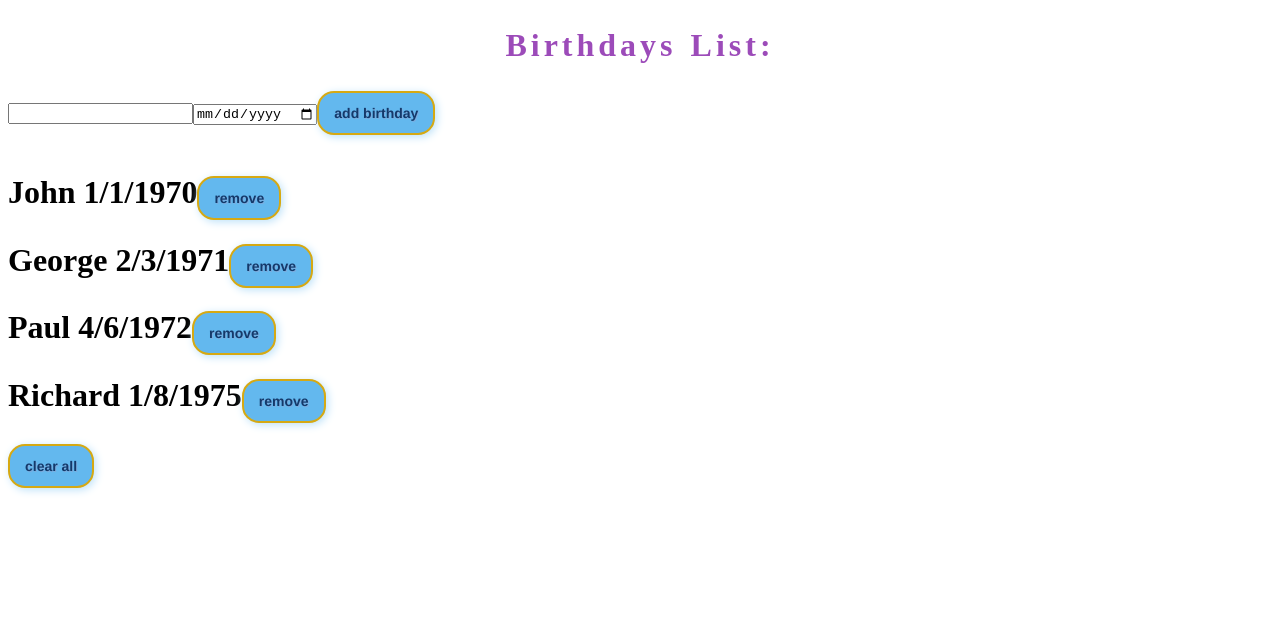
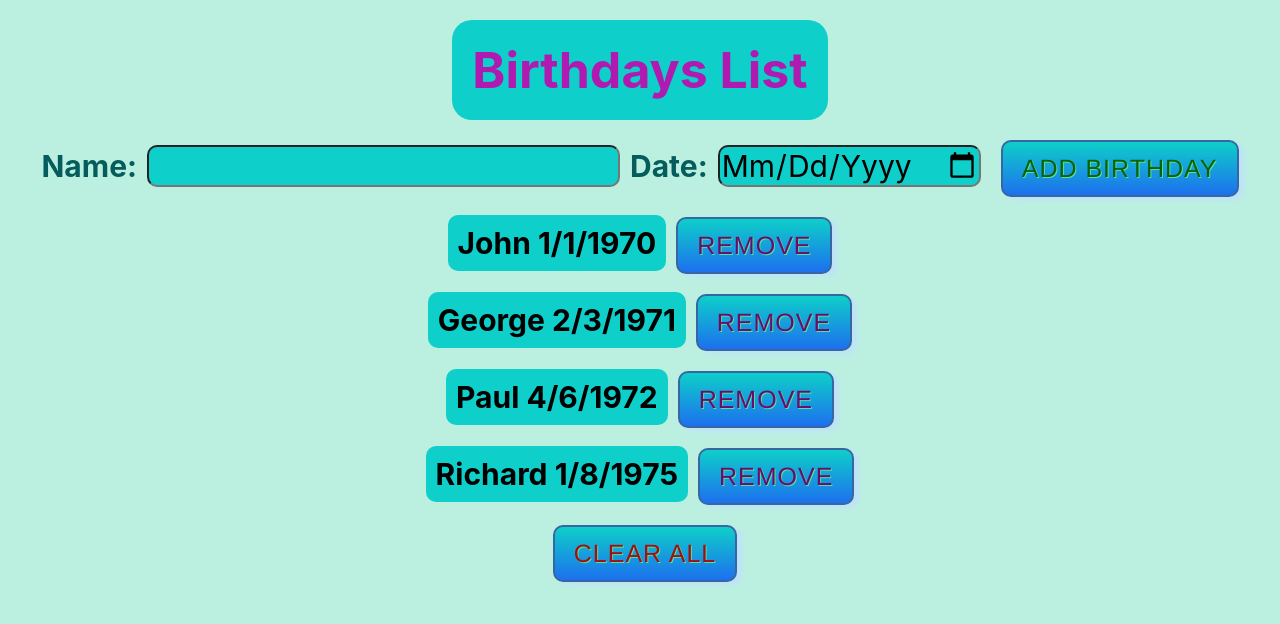
Before and after one commit to ErezPre/react-birthdays, a React (Create React App) app: page / in a window 1280 px wide. Shown: the top 624 px of the page. Built offline with nearby package versions, Linux system fonts and the light colour scheme.

Commit message:
final project

```diff
--- a/src/App.js
+++ b/src/App.js
@@ -19,30 +19,32 @@ function App() {
     setTimeout(() => {
       setAddedItem(false);
     }, 3000);
-    return "added birthday successfully";
+    return "birthday added";
   };
   const [removedItem, setRemovedItem] = React.useState(false);
   const removedBirthdaySuccessfully = () => {
-    setTimeout(() => {
+    let timeout = setTimeout(() => {
       setRemovedItem(false);
     }, 3000);
-    return "removed birthday successfully";
+    return "birthday removed";
   };
   const [clearedAll, setClearedAll] = React.useState(false);
 
   return (
     <>
-      <h1>{addedItem && addedBirthdaySuccessfully()}</h1>
-      <h1>{removedItem && removedBirthdaySuccessfully()}</h1>
-      <h1 className="title">birthdays list:</h1>
+      <main className="container">
+        <h1 className="title">birthdays list</h1>
+
         <form
           onSubmit={(e) => {
             e.preventDefault();
 
             const dateNewFormatArray = date.current.value.split("-");
-          const dateNewFormat = `${parseInt(dateNewFormatArray[2])}/${parseInt(
-            dateNewFormatArray[1]
-          )}/${parseInt(dateNewFormatArray[0])}`;
+            const dateNewFormat = `${parseInt(
+              dateNewFormatArray[2]
+            )}/${parseInt(dateNewFormatArray[1])}/${parseInt(
+              dateNewFormatArray[0]
+            )}`;
 
             const birthday = {
               id: new Date().getTime(),
@@ -60,16 +62,26 @@ function App() {
             }
           }}
         >
-        <label htmlFor="name"></label>
-        <input type="text" name="name" ref={name} />
-        <label htmlFor="date"></label>
-        <input type="date" name="date" ref={date} />
+          <label class="form-label formElement" htmlFor="name">
+            name:
+          </label>
+          <input class="formElement" type="text" name="name" ref={name} />
+          <label class="form-label formElement" htmlFor="date">
+            date:
+          </label>
+          <input class="formElement" type="date" name="date" ref={date} />
 
-        <button className="btn" type="submit">
+          <button className="btn-add btn" type="submit">
             add birthday
           </button>
         </form>
-      <br />
+        {/* <div className="filler">&</div> */}
+        <h1 className={addedItem ? "alert alert-positive" : ""}>
+          {addedItem && addedBirthdaySuccessfully()}
+        </h1>
+        <h1 className={removedItem ? "alert alert-negative" : ""}>
+          {removedItem && removedBirthdaySuccessfully()}
+        </h1>
 
         <List
           people={people}
@@ -78,13 +90,14 @@ function App() {
           setRemovedItem={setRemovedItem}
         />
         <button
-        className="btn"
+          className="btn btn-clear"
           onClick={() => {
             setPeople([]);
           }}
         >
           clear all
         </button>
+      </main>
     </>
   );
 }
--- a/src/Person.js
+++ b/src/Person.js
@@ -5,7 +5,10 @@ const Person = ({ person, setPeople, people, setRemovedItem }) => {
   return (
     <>
       <h1>
-        {name} {birthday}
+        <span className="person">
+          {name} {birthday}
+        </span>
+
         <button
           className="btn"
           onClick={() => {
--- a/src/index.css
+++ b/src/index.css
@@ -1,26 +1,135 @@
+:root {
+  /* dark shades of primary color*/
+  --clr-primary-1: hsl(162, 61%, 89%);
+  --clr-primary-2: hsl(162, 60%, 78%);
+  --clr-primary-3: hsl(162, 61%, 67%);
+  --clr-primary-4: hsl(162, 61%, 57%);
+  /* primary/main color */
+  --clr-primary-5: hsl(162, 73%, 46%);
+  /* lighter shades of primary color */
+  --clr-primary-6: #1aa179;
+  --clr-primary-7: #13795b;
+  --clr-primary-8: #0d503c;
+  --clr-primary-9: #06281e;
+  /* darkest grey - used for headings */
+  --clr-grey-1: hsl(212, 33%, 89%);
+  --clr-grey-2: hsl(210, 31%, 80%);
+  --clr-grey-3: hsl(211, 27%, 70%);
+  --clr-grey-4: hsl(209, 23%, 60%);
+  /* grey used for paragraphs */
+  --clr-grey-5: hsl(210, 22%, 49%);
+  --clr-grey-6: hsl(209, 28%, 39%);
+  --clr-grey-7: hsl(209, 34%, 30%);
+  --clr-grey-8: hsl(211, 39%, 23%);
+  --clr-grey-9: hsl(209, 61%, 16%);
+  --clr-white: #fff;
+  --clr-red-dark: hsl(360, 67%, 44%);
+  --clr-red-light: hsl(360, 71%, 66%);
+  --clr-green-dark: hsl(125, 67%, 44%);
+  --clr-green-light: hsl(125, 71%, 66%);
+  --clr-black: #222;
+  --transition: all 0.3s linear;
+  --spacing: 0.1rem;
+  --radius: 0.25rem;
+  --light-shadow: 0 5px 15px rgba(0, 0, 0, 0.1);
+  --dark-shadow: 0 5px 15px rgba(0, 0, 0, 0.4);
+  --max-width: 1170px;
+  --fixed-width: 450px;
+  --clr-pink: #f28ab2;
+}
+* {
+
+  font-size: 30px;
+  text-transform: capitalize;
+  font-family: -apple-system, BlinkMacSystemFont, 'Segoe UI', Roboto, Oxygen,
+    Ubuntu, Cantarell, 'Open Sans', 'Helvetica Neue', sans-serif;
+    background-color: #bbf0e0;
+}
+main {
+  text-align: center;
+}
+.formElement {
+  margin-right: 10px;
+  margin-bottom: 10px;
+}
 .btn {
-    font-family: helvetica;
-    font-weight: bold;
-    color: #14396A !important;
-    font-size: 14px;
-    text-shadow: 1px 1px 0px #7CACDE;
-    box-shadow: 2px 2px 9px #BEE2F9;
-    padding: 12px 15px;
-    border-radius: 17px;
-    border: 2px solid #D6A913;
+  text-transform: uppercase;
+  letter-spacing: 1px;
+  margin-left: 10px;
+  font-size: 25px;
+  font-family: 'Franklin Gothic Medium', 'Arial Narrow', Arial, sans-serif;
+  color: #6A0C6A;
+  text-shadow: 1px 1px 0px #59DEA0;
+  box-shadow: 5px 3px 5px #BEE2F9;
+  padding: 12px 19px;
+  border-radius: 10px;
+  border: 2px solid #3866A3;
+  background: #1D70EE;
+  background: linear-gradient(to top, #1D70EE, #0ECFC9);
+}
+.btn:hover {
+  color: #14396A;
   background: #63B8EE;
   cursor: pointer;
 }
-  .btn:hover {
-    color: #14396A !important;
-    background: #468CCF;
+.btn-clear {
+  color: rgb(163, 14, 14);
+}
+.btn-clear:hover {
+  color: red;
+  background: #63B8EE;
+  cursor: pointer;
+}
+.btn-add {
+  color: rgb(8, 99, 8);
+}
+.btn-add:hover {
+  color: rgb(10, 162, 10);
+}
+.form-label {
+  font-weight: bold;
+  color: rgb(5, 92, 92);
+}
+.person {
+  background-color: #0ECFC9;
+  padding: 10px;
+  border-radius: 10px;
+}
+input {
+  border-radius: 10px;
+  background-color: #0ECFC9;
 }
 .title {
-    color: #9c4bb9;
-line-height: 1.5;
-letter-spacing: 4px;
-word-spacing: 2px;
+  font-size: 50px;
+  color:#b01ab0;
+  background-color: #0ECFC9;
+  width:fit-content;
+  margin:20px auto;
+  padding: 20px;
+  border-radius: 20px;
+
+}
+.alert {
+  text-transform: uppercase;
+  letter-spacing: 5px;
+}
+.alert-positive{
+  background-color: #59DEA0;
+  color:#baf4d9;
+  border-radius: 5px;
+  padding: 5px;
+  width: fit-content;
   text-align: center;
-text-decoration: none;
-text-transform: capitalize;
+  margin: auto;
+  position: inherit;
 }
+.alert-negative{
+  background-color: rgb(232, 161, 178);
+  color:#e36887;
+  border-radius: 5px;
+  padding: 5px;
+  width: fit-content;
+  text-align: center;
+  margin: auto;
+  position: inherit;
+}
```
Lines whose indentation alone changed are shown as unchanged.
